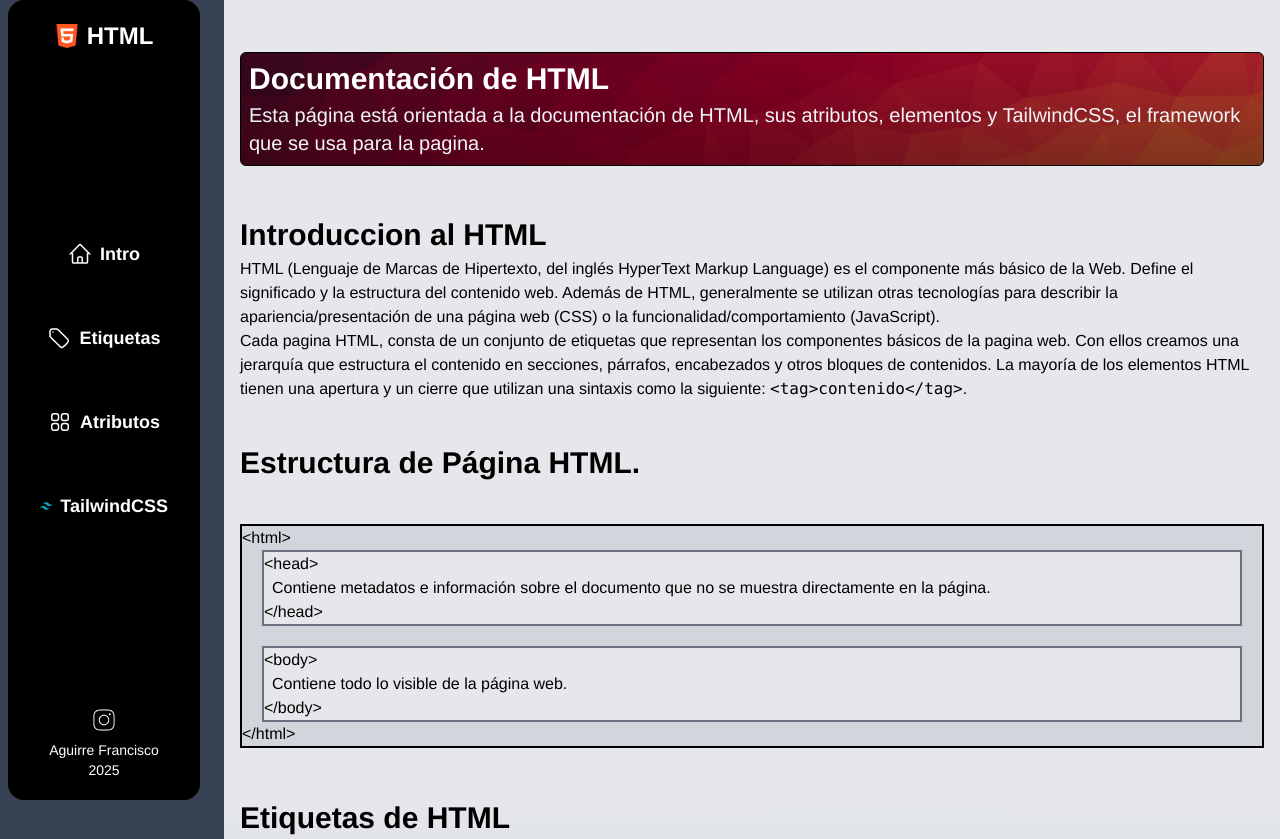
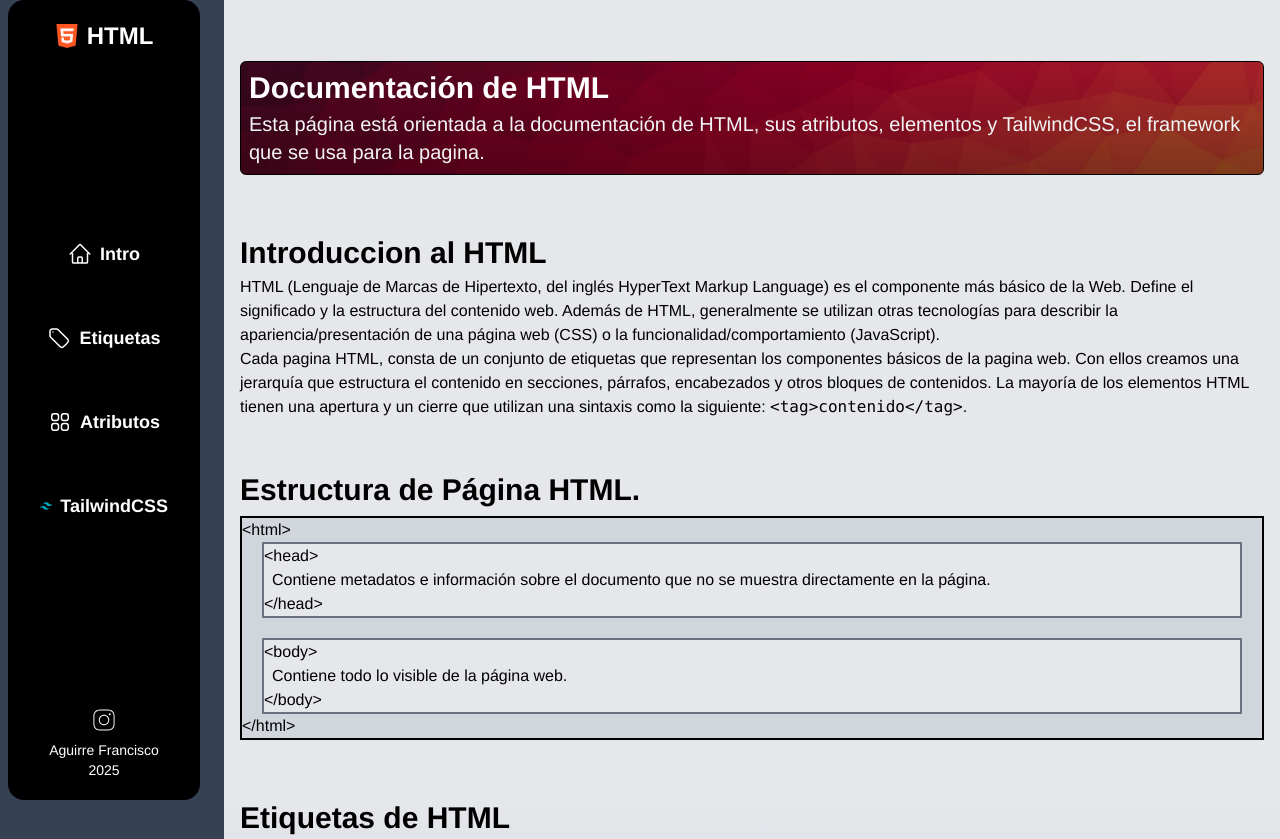
Before and after one commit to frqn2003/Francisco-Aguirre-TP2, a plain HTML site: page index.html in a window 1280 px wide. Shown: the top 839 px of the page. Drawn offline with nearby package versions, Linux system fonts and the light colour scheme.

Commit message:
arreglos

```diff
--- a/index.html
+++ b/index.html
@@ -109,9 +109,8 @@
           siguiente: <code>&lt;tag&gt;contenido&lt;/tag&gt;</code>.
         </p>
       </div>
-      <div class="font-extrabold text-md sm:text-2xl md:text-3xl">
-        Estructura de Página HTML.
-      </div>
+      <div class="">
+        <h1 class="font-extrabold text-md sm:text-2xl md:text-3xl mb-2">Estructura de Página HTML.</h1>
         <div class="border-2 bg-gray-300  text-sm sm:text-base">
           &lt;html&gt;<br>
           <div class="border-2 mx-5 mb-5 border-gray-500 bg-gray-200">
@@ -124,6 +123,7 @@
             &lt;/body&gt;
           </div>
           &lt;/html&gt;
+        </div>
       </div>
     </div>
   </div>
```
Lines whose indentation alone changed are shown as unchanged.
